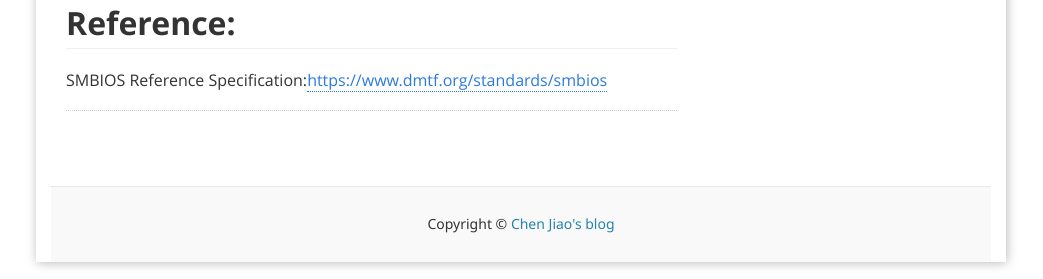
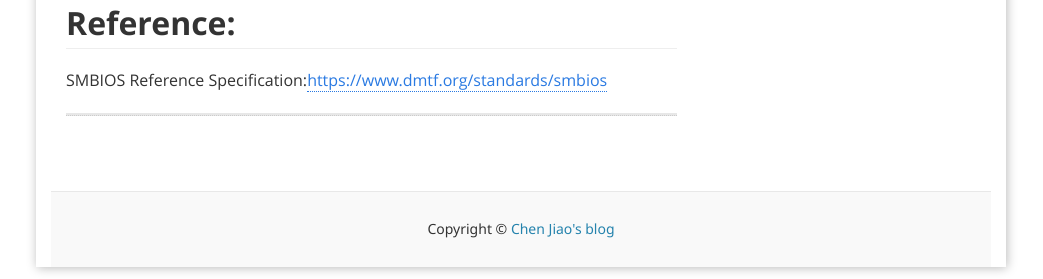
Before and after one commit to chen-jiao/chen-jiao.github.io, a Jekyll site: the page built from index.html, in a window 1280 px wide. Shown: the part 3879-4158 px from the top of the page, without its empty margins (119-1162 px from the left). Built offline with Jekyll 4.4.1, drawn with Linux system fonts in a browser that asks for light colours; nearby versions of some CDN libraries; the list of posts is cut into pages by our own code.

Commit message:
try remove site title underline.
Signed-off-by: jiao_chen <jiao_chen@realsil.com.cn>

```diff
--- a/_sass/_base.scss
+++ b/_sass/_base.scss
@@ -159,18 +159,16 @@
 li>ul {
     margin: 0 0;
 }
-/**
-*hr {
-*    height: 2px;
-*    padding: 0;
-*    margin: 16px 0;
-*    background-color: #e7e7e7;
-*    border: 0 none;
-*    overflow: hidden;
-*    box-sizing: content-box;
-*    border-bottom: 1px solid #ddd;
-*}
-**/
+hr {
+    height: 2px;
+    padding: 0;
+    margin: 16px 0;
+    background-color: #e7e7e7;
+    border: 0 none;
+    overflow: hidden;
+    box-sizing: content-box;
+    border-bottom: 2px solid #ddd;
+}
 
 body > h2:first-child {
     margin-top: 0;
@@ -418,15 +416,6 @@
 /**
  * Set main page style
  */
-.site-title {
-    font-size: 48px;
-    line-height: 56px;
-    letter-spacing: -1px;
-    margin-bottom: 0;
-    text-align: center;
-    text-decoration: none;
-}
-
 .container {
   min-height:100%;
   max-width: -webkit-calc(#{$page-width} - (#{$spacing-unit} * 2));
--- a/_sass/_layout.scss
+++ b/_sass/_layout.scss
@@ -13,6 +13,7 @@
   margin-bottom: 0;
   text-align:center;
   a{
+	text-decoration: none;
     &,
     &:visited
     &:hover {
```
